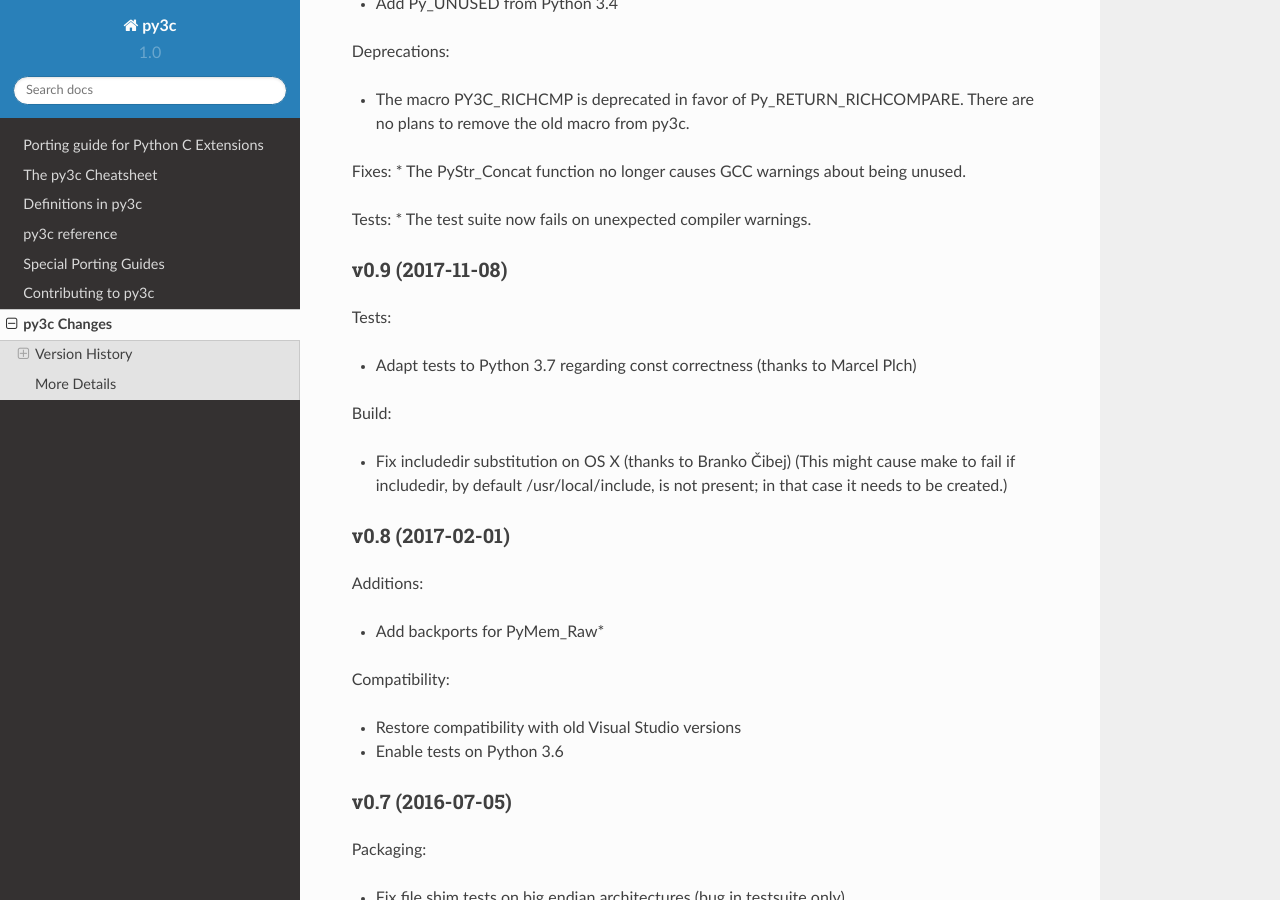
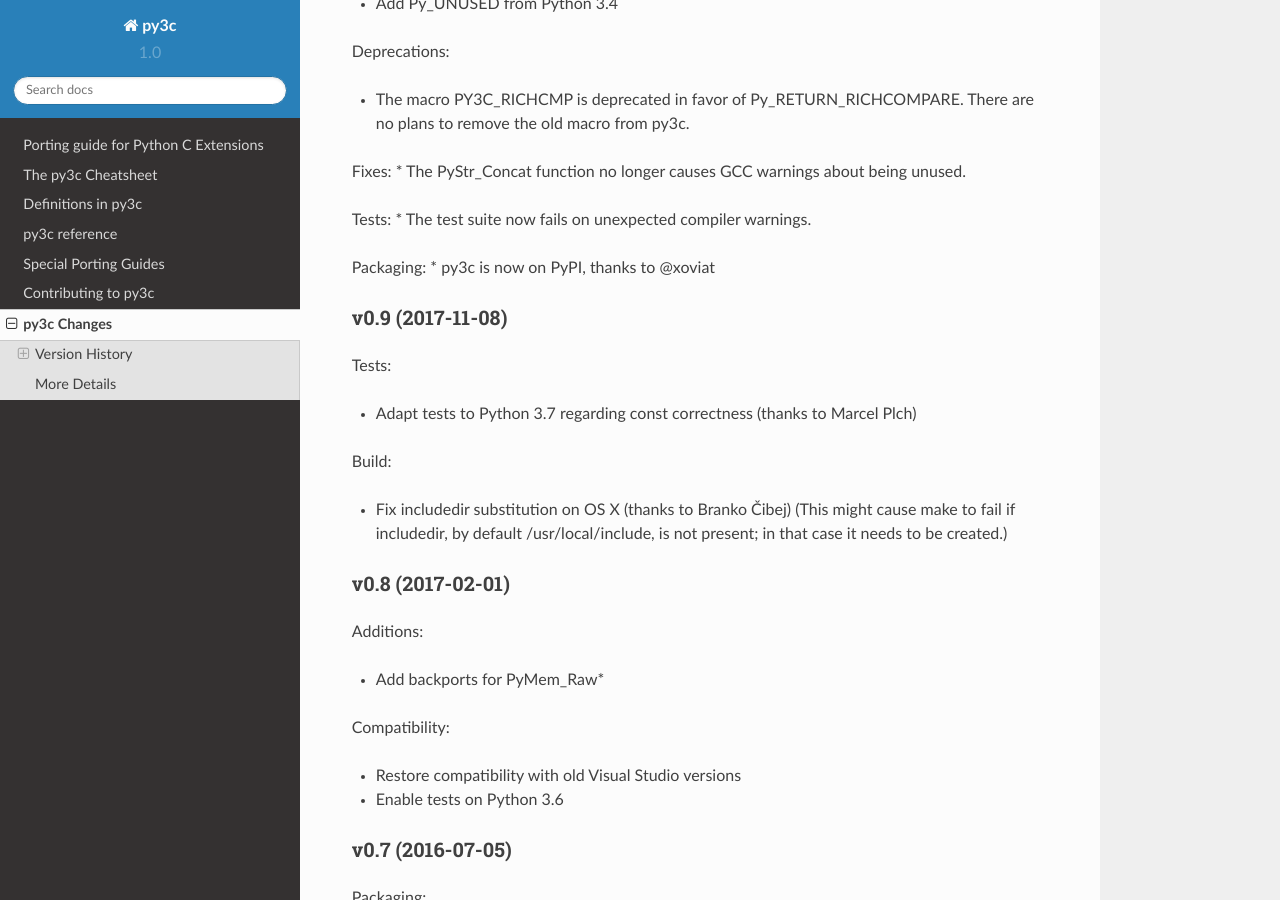
Before and after one commit to encukou/py3c, a Sphinx documentation site: the page built from doc/source/changelog.rst, in a window 1280 px wide and 900 px high, scrolled down 370 px. Built offline with Sphinx 7.4.7 and the Read the Docs theme 2.0.0, drawn with Linux system fonts in a browser that asks for light colours.

Commit message:
Mention PyPI in CHANGELOG

```diff
--- a/doc/source/changelog.rst
+++ b/doc/source/changelog.rst
@@ -26,6 +26,9 @@
 
 Tests:
 * The test suite now fails on unexpected compiler warnings.
+
+Packaging:
+* py3c is now on PyPI, thanks to @xoviat
 
 
 v0.9 (2017-11-08)
```
